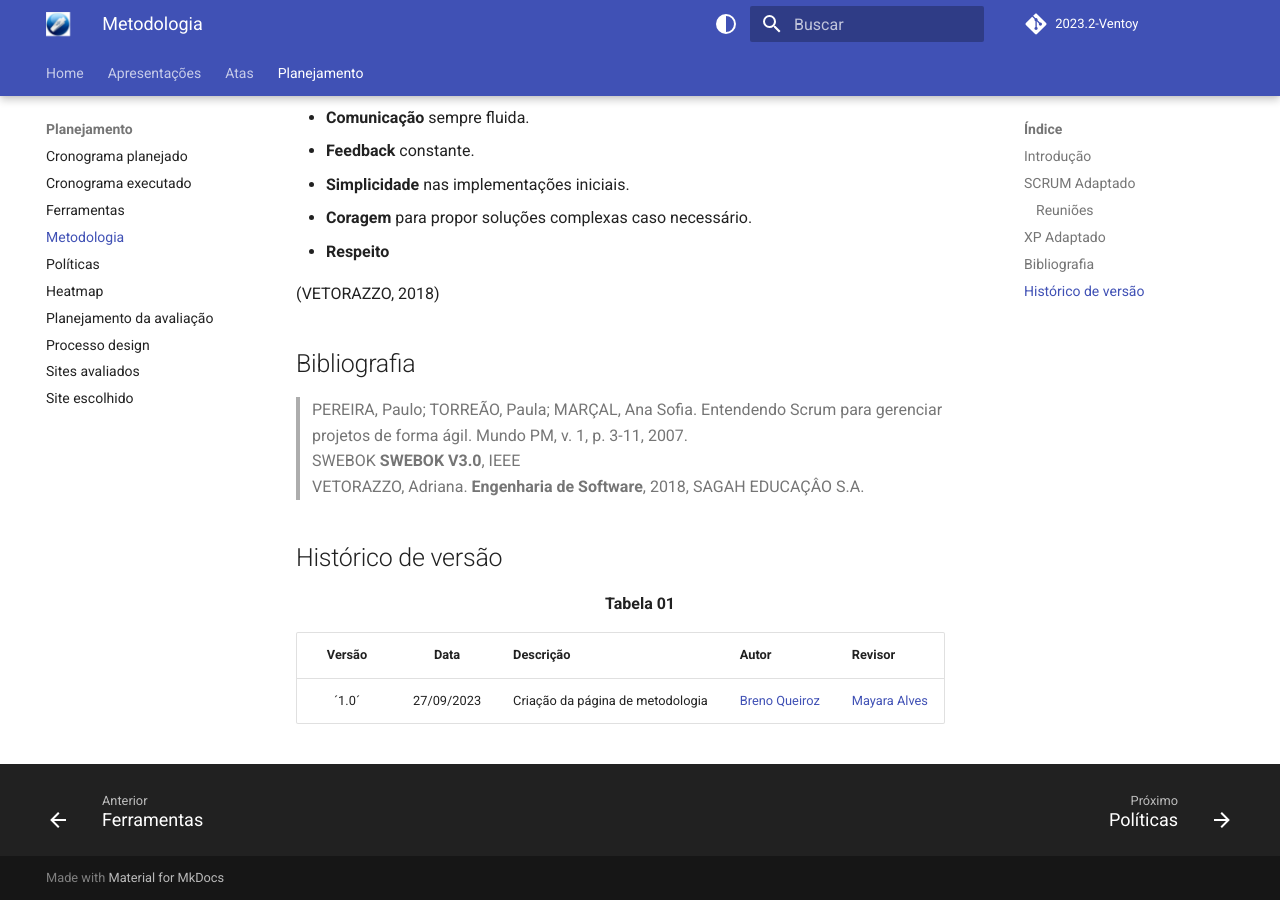
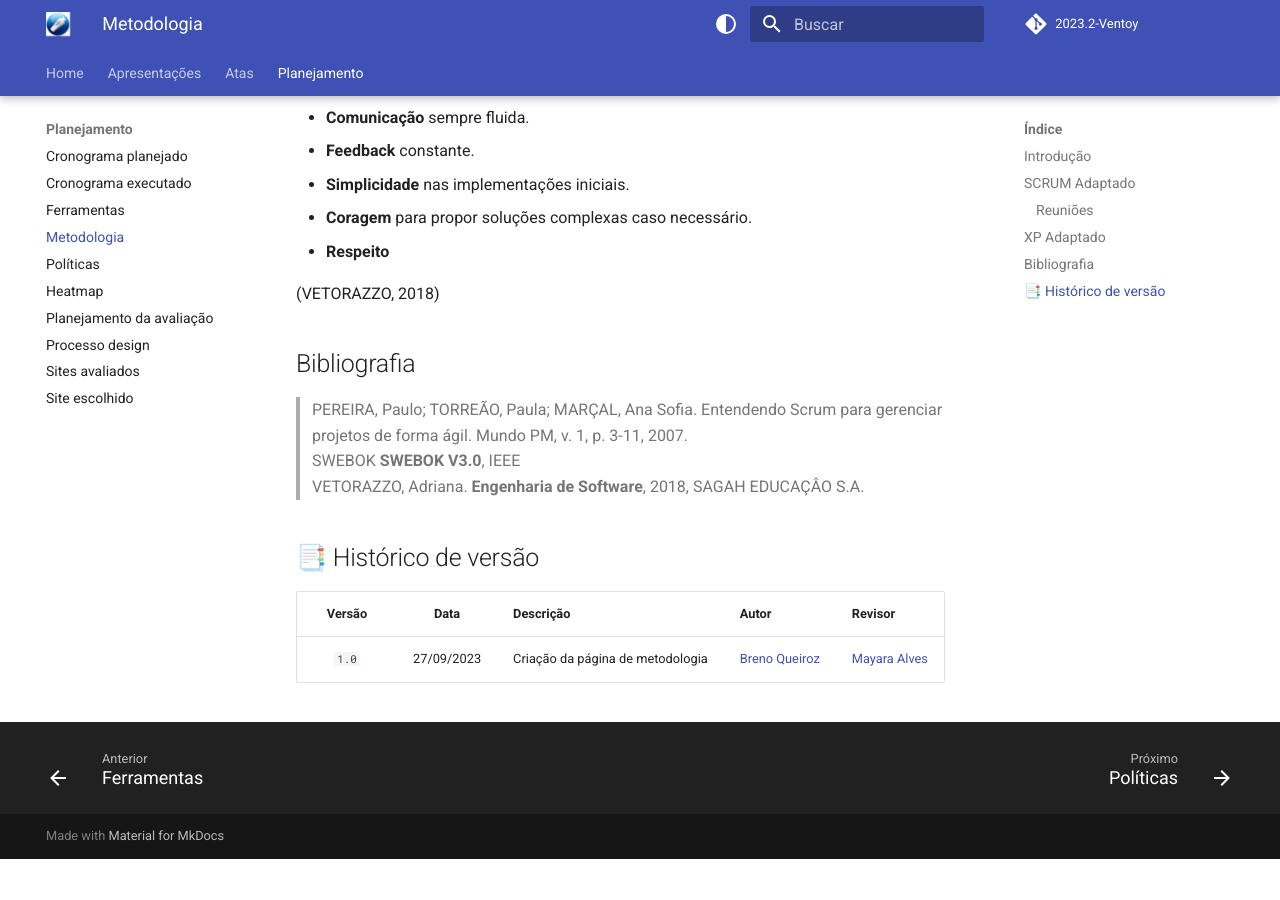
Before and after one commit to Interacao-Humano-Computador/2023.2-Ventoy, an MkDocs documentation site: the page built from docs/planejamento/metodologia.md, in a window 1280 px wide and 900 px high, scrolled down 1173 px. Built offline with MkDocs 1.6.1 and Material for MkDocs 9.7.7, drawn with Linux system fonts in a browser that asks for light colours; comment, search, counter and statistics services are not loaded; after the commit the page ends 2032 px from its top, so only the background shows below that.

Commit message:
Update metodologia.md

```diff
--- a/docs/planejamento/metodologia.md
+++ b/docs/planejamento/metodologia.md
@@ -49,10 +49,8 @@ A metodologia XP define um conjuto de cinco valores que são bases para a realiz
 > SWEBOK **SWEBOK V3.0**, IEEE <br/>
 > VETORAZZO, Adriana. **Engenharia de Software**, 2018, SAGAH EDUCAÇÂO S.A. </br>
 
-## Histórico de versão
-
-<p align="center"><b>Tabela 01</b></p>
+## 📑 Histórico de versão
 
 | Versão| Data      | Descrição | Autor | Revisor       |
 | :-:   | :-----:       | :------       | -------    | -------            |
-| ´1.0´   |27/09/2023 |   Criação da página de metodologia   |  [Breno Queiroz](https://github.com/brenob6)| [Mayara Alves](https://github.com/Mayara-tech) |
+| `1.0`   |27/09/2023 |   Criação da página de metodologia   |  [Breno Queiroz](https://github.com/brenob6)| [Mayara Alves](https://github.com/Mayara-tech) |
```
